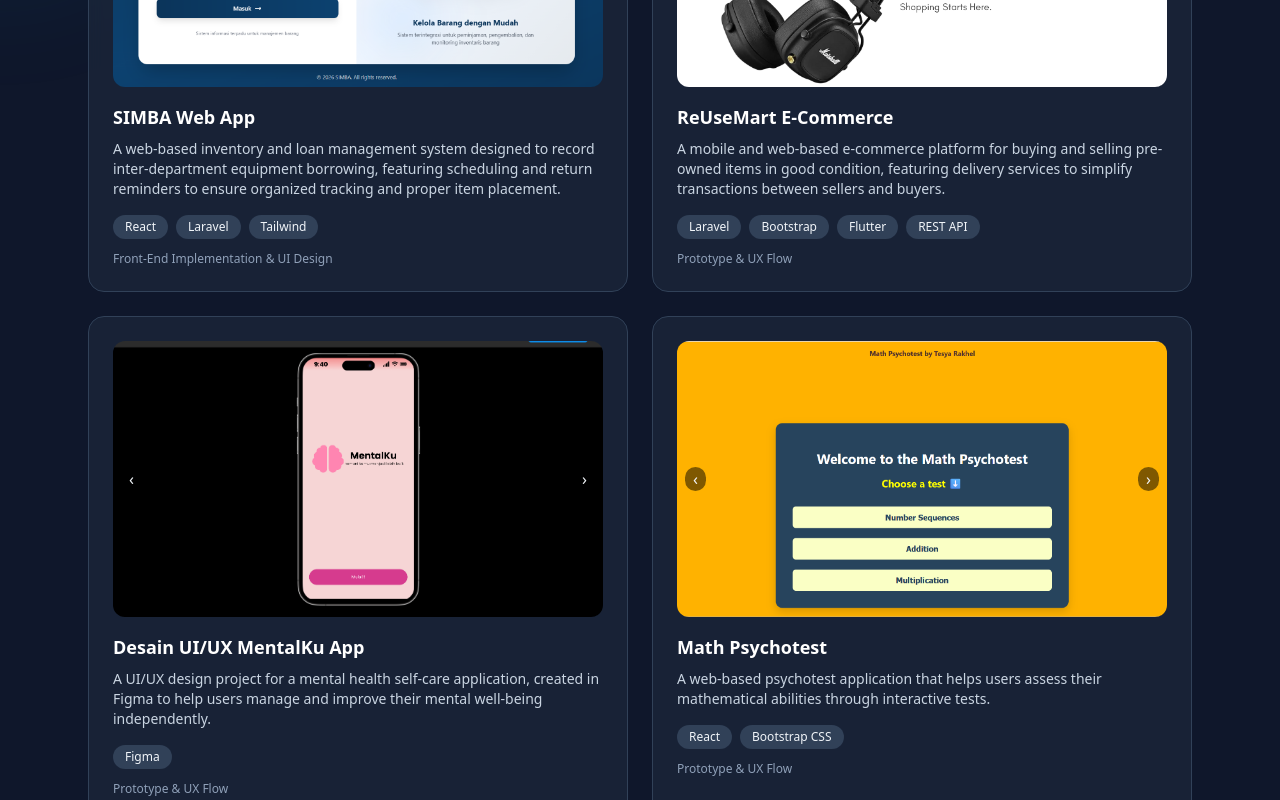
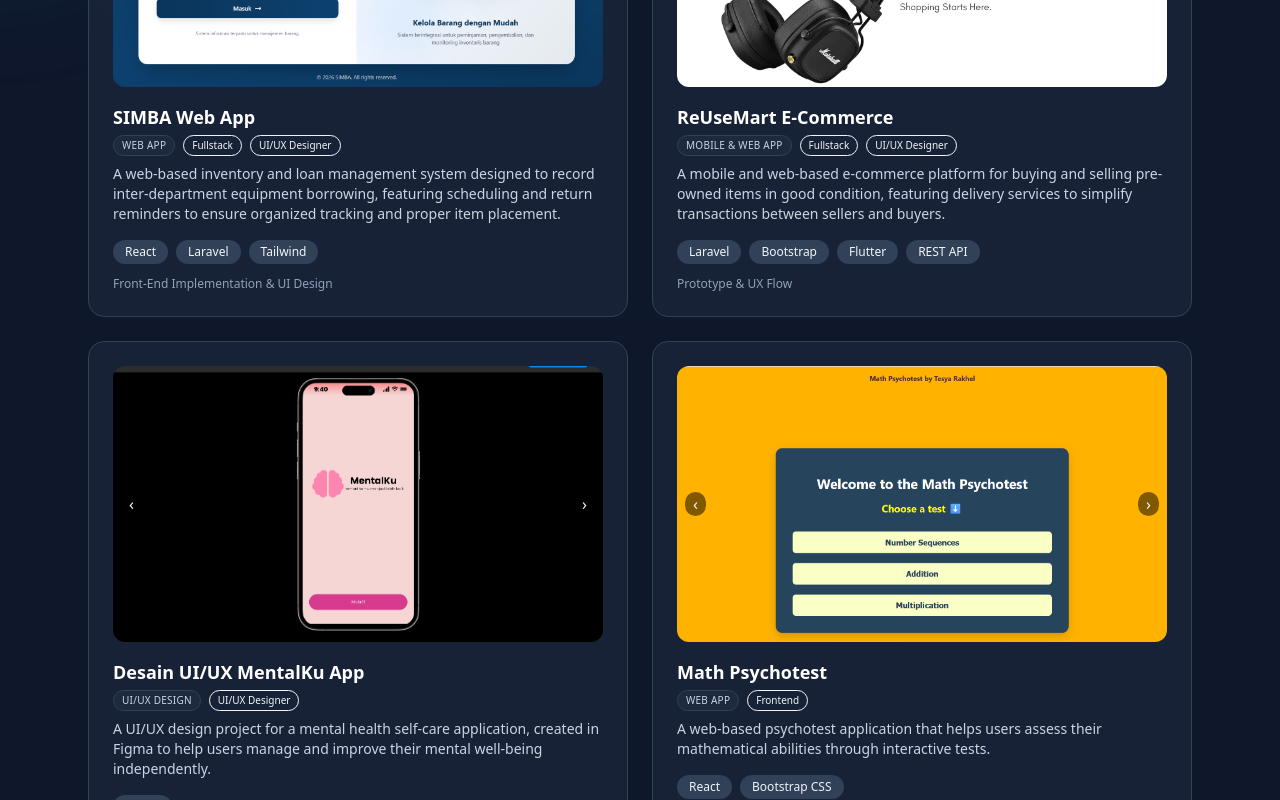
Before and after one commit to TesyaKell/porto-tesya, a React (Vite) app: page / in a window 1280 px wide. Shown: the part 3400-4200 px from the top of the page. Built offline with nearby package versions, Linux system fonts and the light colour scheme.

Commit message:
feat: tambah badge untuk keterangan kinerja

```diff
--- a/src/components/Projects.jsx
+++ b/src/components/Projects.jsx
@@ -9,6 +9,7 @@ const projects = [
       "A web-based inventory and loan management system designed to record inter-department equipment borrowing, featuring scheduling and return reminders to ensure organized tracking and proper item placement.",
     stack: ["React", "Laravel", "Tailwind"],
     role: "Front-End Implementation & UI Design",
+    badges: ["Fullstack", "UI/UX Designer"],
     images: [
       "/projects/SIMBA1.png",
       "/projects/SIMBA2.png",
@@ -22,6 +23,7 @@ const projects = [
       "A mobile and web-based e-commerce platform for buying and selling pre-owned items in good condition, featuring delivery services to simplify transactions between sellers and buyers.",
     stack: ["Laravel", "Bootstrap", "Flutter", "REST API"],
     role: "Prototype & UX Flow",
+    badges: ["Fullstack", "UI/UX Designer"],
     images: [
       "/projects/reusemart1.png",
       "/projects/reusemart2.png",
@@ -39,6 +41,7 @@ const projects = [
       "A UI/UX design project for a mental health self-care application, created in Figma to help users manage and improve their mental well-being independently.",
     stack: ["Figma"],
     role: "Prototype & UX Flow",
+    badges: ["UI/UX Designer"],
     images: [
       "/projects/mentalku1.png",
       "/projects/mentalku2.png",
@@ -53,6 +56,7 @@ const projects = [
       "A web-based psychotest application that helps users assess their mathematical abilities through interactive tests.",
     stack: ["React", "Bootstrap CSS"],
     role: "Prototype & UX Flow",
+    badges: ["Frontend"],
     images: [
       "/projects/math1.png",
       "/projects/math2.png",
@@ -68,6 +72,7 @@ const projects = [
       "Mobile & web-based reservation platform that makes it easier for customers to book salon services.",
     stack: ["Flutter", "REST API"],
     role: "Prototype & UX Flow",
+    badges: ["Fullstack", "UI/UX Designer"],
     images: [
       "/projects/salon1.png",
       "/projects/salon2.png",
@@ -82,6 +87,7 @@ const projects = [
       "A web-based reservation platform that allows customers to purchase medicines online and book pharmacy services more conveniently.",
     stack: ["Laravel", "Bootstrap CSS"],
     role: "Prototype & UX Flow",
+    badges: ["Fullstack", "UI/UX Designer"],
     images: [
       "/projects/apotek1.png",
       "/projects/apotek5.png",
@@ -223,6 +229,21 @@ export default function Projects() {
                     {project.title}
                   </h3>
 
+                  <div className="mt-1 flex flex-wrap gap-2 text-[11px]">
+                    <span className="rounded-full border border-slate-700 bg-slate-800 px-2 py-0.5 uppercase tracking-wide text-[10px] text-slate-300">
+                      {project.category}
+                    </span>
+
+                    {project.badges?.map((badge) => (
+                      <span
+                        key={badge}
+                        className="rounded-full border border-primary/40 bg-primary/10 px-2 py-0.5 text-[10px] font-medium text-primary"
+                      >
+                        {badge}
+                      </span>
+                    ))}
+                  </div>
+
                   <p className="mt-2 text-sm text-slate-300">
                     {project.description}
                   </p>
```
Also changed, not shown: src/App.css (+14 -0 lines).
